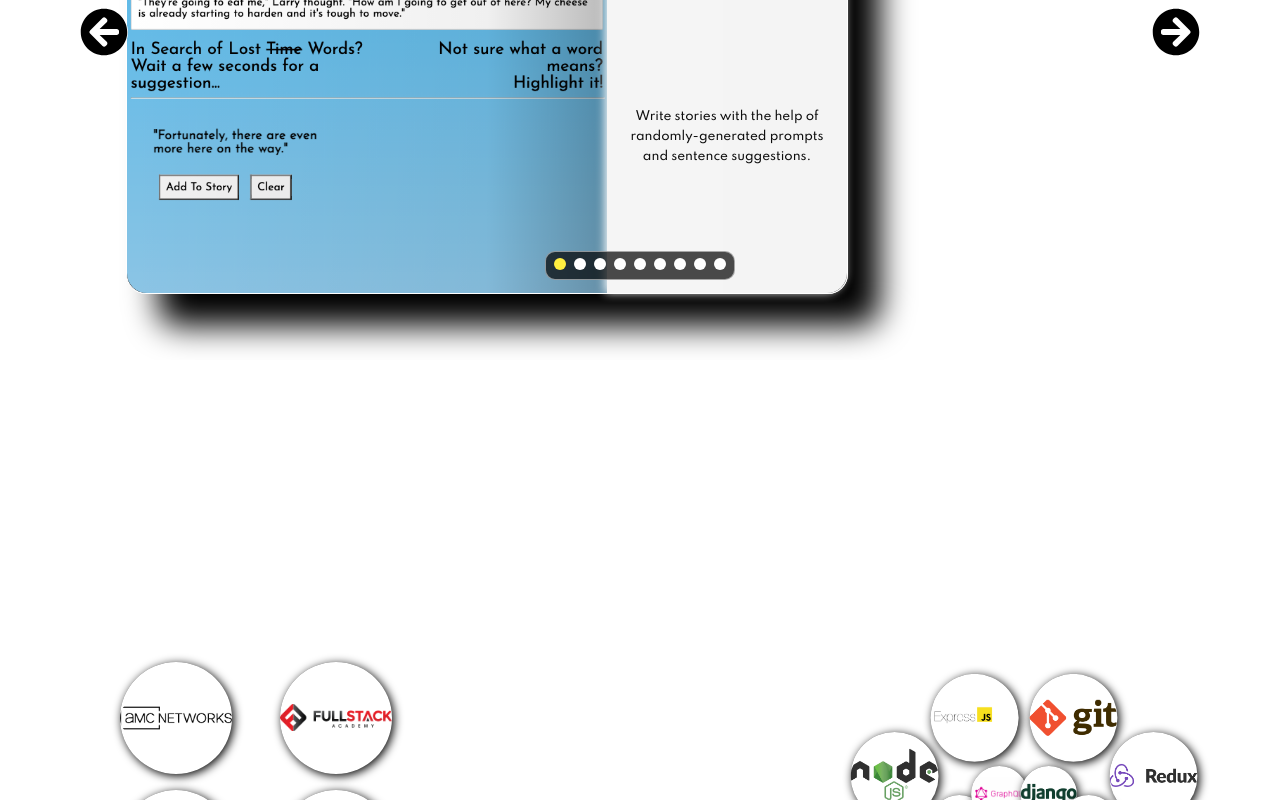
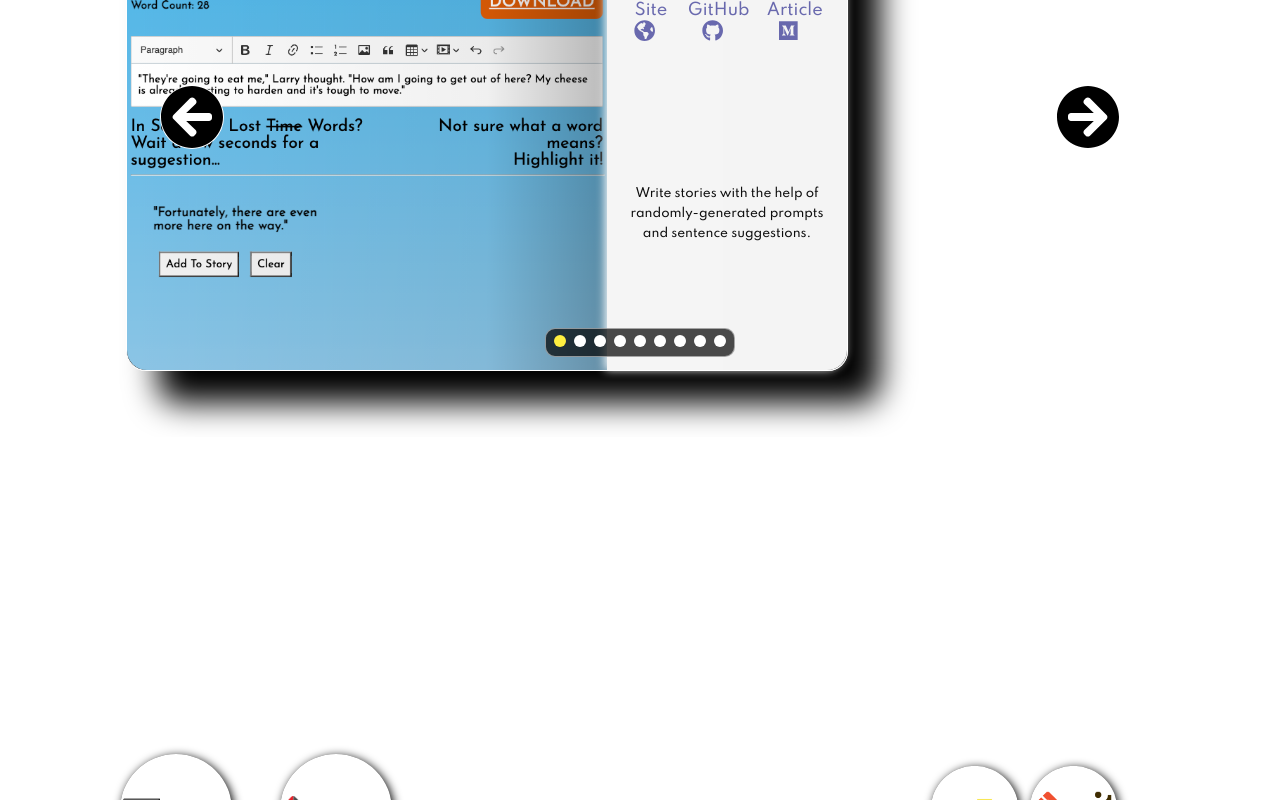
Before and after one commit to brandonhrowe/brandonrowe-portfolio-v2, a React (Create React App) app: page / in a window 1280 px wide. Shown: the part 2000-2800 px from the top of the page. Built offline with nearby package versions, Linux system fonts and the light colour scheme.

Commit message:
fix carousel sizing

```diff
--- a/src/style/_card.scss
+++ b/src/style/_card.scss
@@ -1,9 +1,11 @@
 $card-border-radius: 20px;
-$card-height: 45rem;
+$card-mobile-height: 45rem;
 $card-mobile-width: 18rem;
 $card-tablet-width: 36rem;
-$card-desktop-width: 33rem;
+$card-desktop-width: 35rem;
+$card-desktop-height: 35rem;
 $card-ultrawide-width: 45rem;
+$card-ultrawide-height: 45rem;
 $card-container-height: 75%;
 
 .card-component {
@@ -14,14 +16,16 @@ $card-container-height: 75%;
   align-items: center;
   background-repeat: no-repeat;
   width: $card-mobile-width;
-  height: $card-height;
+  height: $card-mobile-height;
 
   @media screen and (min-width: 760px) {
     width: $card-desktop-width;
+    height: $card-desktop-height;
   }
 
   @media screen and (min-width: 960px) {
-    height: $card-height;
+    width: $card-ultrawide-width;
+    height: $card-ultrawide-height;
   }
 
   .card-container {
--- a/src/style/_carousel.scss
+++ b/src/style/_carousel.scss
@@ -106,6 +106,18 @@ $carousel-height: 40rem;
         position: relative;
       }
 
+      @media screen and (min-width: 1080px) {
+        svg {
+          font-size: 4rem;
+        }
+      }
+
+      @media screen and (min-width: 1440px) {
+        svg {
+          font-size: 5rem;
+        }
+      }
+
       &:hover {
         color: white;
         cursor: pointer;
@@ -120,6 +132,14 @@ $carousel-height: 40rem;
       @media screen and (min-width: 600px) {
         left: 5rem;
       }
+
+      @media screen and (min-width: 1080px) {
+        left: 10rem;
+      }
+
+      @media screen and (min-width: 1440px) {
+        left: 15rem;
+      }
     }
 
     &.nav-right {
@@ -128,6 +148,14 @@ $carousel-height: 40rem;
       @media screen and (min-width: 600px) {
         right: 5rem;
       }
+
+      @media screen and (min-width: 1080px) {
+        right: 10rem;
+      }
+
+      @media screen and (min-width: 1440px) {
+        right: 15rem;
+      }
     }
   }
 }
--- a/src/style/_hero.scss
+++ b/src/style/_hero.scss
@@ -6,7 +6,7 @@
     align-content: center;
     position: relative;
     width: 100%;
-    height: 50rem;
+    min-height: 50rem;
 
     .hero-title {
       border: 10px solid white;
@@ -101,8 +101,16 @@
       }
 
       .carousel-component {
+        @media screen and (min-width: 600px) {
+          margin-top: 10rem;
+        }
+
         @media screen and (min-width: 760px) {
           margin-top: 5rem;
+        }
+
+        @media screen and (min-width: 960px) {
+          margin-top: 10rem;
         }
       }
     }
@@ -110,12 +118,12 @@
     &.misc-hero {
       display: flex;
       flex-direction: column;
-      height: 100rem;
+      // height: 100rem;
 
       @media screen and (min-width: 1080px) {
         display: grid;
         margin-bottom: 0;
-        height: 50rem;
+        // height: 50rem;
       }
 
       h1, .hero-title {
```
